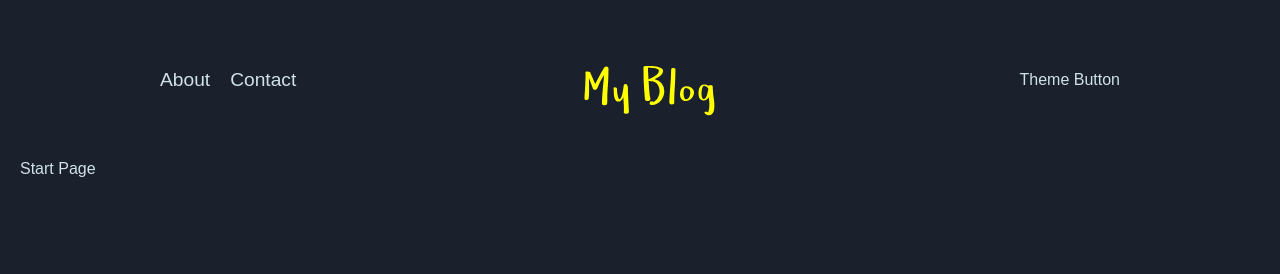
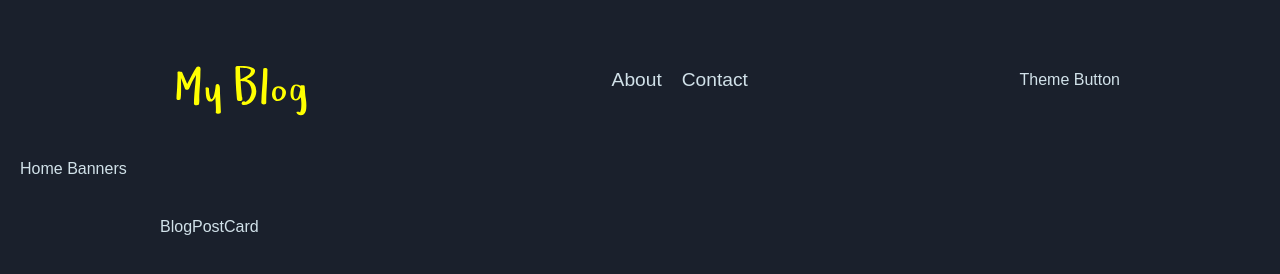
Before and after one commit to yashgupta18/gatsby-blog, a Gatsby site: page / in a window 1280 px wide. Built offline with nearby package versions, Linux system fonts and the light colour scheme; Gatsby itself is replaced by a stand-in of ours.

Commit message:
Added 2 components for blogs

```diff
--- /dev/null
+++ b/src/components/BlogPostCard/index.js
@@ -0,0 +1,11 @@
+import React from 'react'
+
+const BlogPostCard = () => {
+    return (
+        <div>
+            BlogPostCard
+        </div>
+    )
+}
+
+export default BlogPostCard
--- a/src/components/Header/index.js
+++ b/src/components/Header/index.js
@@ -15,10 +15,11 @@ const Header = ({siteTitle=``}) => {
 		<Wrapper>
 			<Hamburger menuOpen={menuOpen} setMenuOpen={setMenuOpen} />
 			<MobileMenu menuOpen={menuOpen} items={siteConfig.menu} />
-			<Menu items={siteConfig.menu} />
 			<Link to="/">
 				<Logo src={siteConfig.logo.publicURL} alt={siteTitle} />
 			</Link>
+			<Menu items={siteConfig.menu} />
+
 			<div>Theme Button</div>
 		</Wrapper>
     )
--- /dev/null
+++ b/src/components/HomeBanner/index.js
@@ -0,0 +1,11 @@
+import React from 'react'
+
+const HomeBanner = () => {
+    return (
+        <div>
+            Home Banners
+        </div>
+    )
+}
+
+export default HomeBanner
--- a/src/hooks/useMetaDataQuery.js
+++ b/src/hooks/useMetaDataQuery.js
@@ -1,4 +1,3 @@
-import React from 'react'
 import { useStaticQuery, graphql } from "gatsby"
 
 export const useMetaDataQuery = () => {
--- a/src/pages/index.js
+++ b/src/pages/index.js
@@ -2,11 +2,17 @@ import * as React from "react"
 
 //Components
 import Layout from "components/Layout"
-import SEO from "components/SEO"
+import Seo from "components/Seo"
+import HomeBanner from "components/HomeBanner"
+import BlogPostCard from "components/BlogPostCard"
 
 const IndexPage = () => (
   <Layout>
-    Start Page
+    <Seo title="Home" />
+    <HomeBanner />
+    <main>
+      <BlogPostCard />
+    </main>
   </Layout>
 )
 
```
